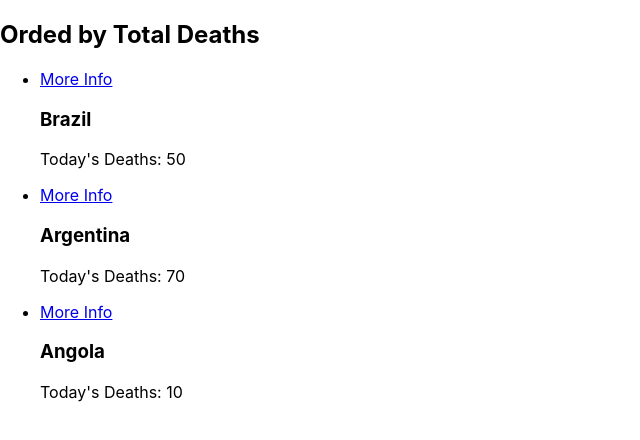
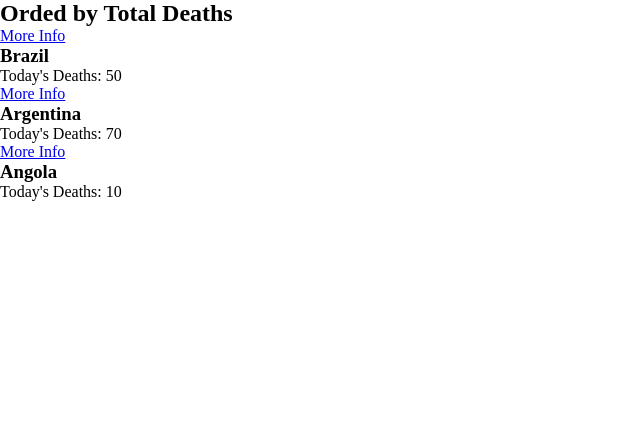
Before and after one commit to leopiresgoss/react-capstone-project, a React (Create React App) app: page / in a window 1280 px wide. Shown: the top 440 px of the page, without its empty margins (0-640 px from the left). Built offline with nearby package versions, Linux system fonts and the light colour scheme.

Commit message:
Add default values to index.css

```diff
--- a/src/index.css
+++ b/src/index.css
@@ -1,8 +1,10 @@
+* {
+  margin: 0;
+  border: 0;
+  padding: 0;
+  box-sizing: border-box;
+}
+
 body {
-  margin: 0;
-  font-family: -apple-system, BlinkMacSystemFont, 'Segoe UI', 'Roboto', 'Oxygen',
-    'Ubuntu', 'Cantarell', 'Fira Sans', 'Droid Sans', 'Helvetica Neue',
-    sans-serif;
-  -webkit-font-smoothing: antialiased;
-  -moz-osx-font-smoothing: grayscale;
+  min-height: 100vh;
 }
```
